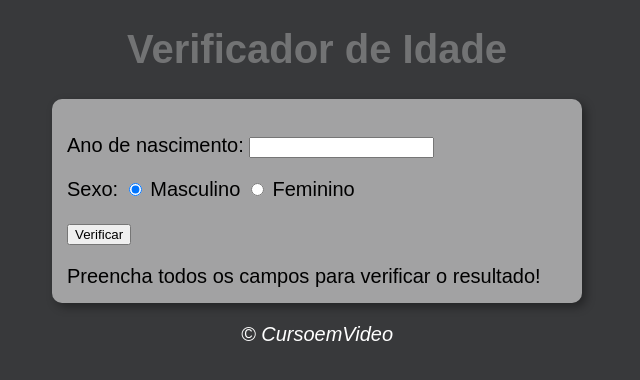
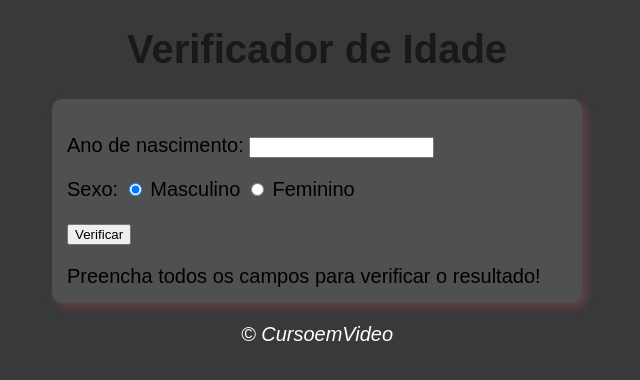
Before and after one commit to santosvini/curso-javascript, a plain HTML site: page aula12ex/ex016/modelo.html in a window 1280 px wide. Shown: the whole page, without its empty margins (323-963 px from the left). Drawn offline with Linux system fonts and the light colour scheme.

Commit message:
Exercicio de condições

```diff
--- a/aula12ex/ex016/style.css
+++ b/aula12ex/ex016/style.css
@@ -4,17 +4,17 @@ body{
 }
 
 header{
-    color: rgba(255, 255, 255, 0.295);
+    color: rgb(26, 24, 24);
     text-align: center;
 }
 
 section{
-    background: rgba(255, 255, 255, 0.534);
+    background: rgba(255, 255, 255, 0.116);
     border-radius: 10px;
     padding: 15px;
     width: 500px;
     margin: auto;
-    box-shadow:  4px 4px 10px rgba(0, 0, 0, 0.363);
+    box-shadow:  4px 4px 10px rgba(190, 83, 83, 0.363);
 }
 
 footer{
```
